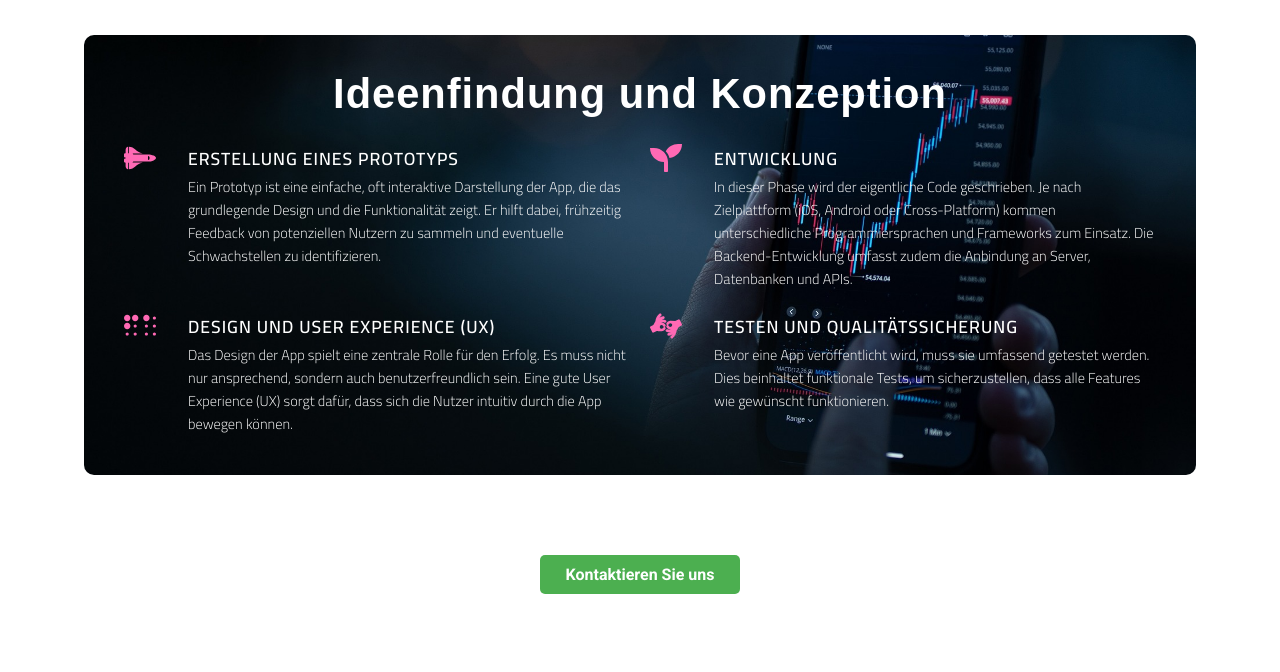
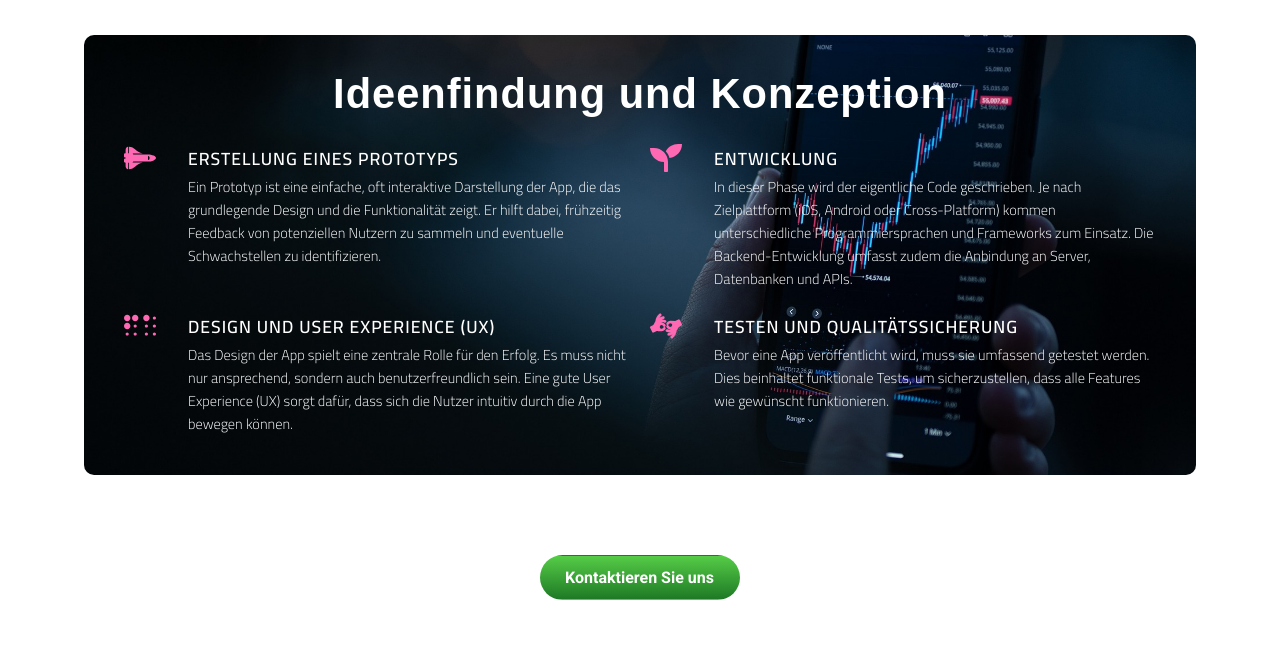
Before and after one commit to yasirshabeer912/check, a plain HTML site: page mobile.html in a window 1280 px wide. Shown: the part 964-1636 px from the top of the page. Drawn offline with nearby package versions, Linux system fonts and the light colour scheme; a web font is replaced by a local one.

Commit message:
fix 5 done

```diff
--- a/mobile.html
+++ b/mobile.html
@@ -33,6 +33,7 @@
     <!-- Canonical URL -->
     <link rel="canonical" href="https://check-gilt-gamma.vercel.app">
     <link rel="icon" href="./assets/favicon.ico" type="image/x-icon">
+    <link href="https://unpkg.com/aos@2.3.1/dist/aos.css" rel="stylesheet">
 
     <script type="application/ld+json">
         {
@@ -104,14 +105,14 @@
 
         <main class="app-page-content">
             <section class="intro">
-                <h2>IOS oder Android Betriebssystem</h2>
+                <h2 data-aos-once="true" data-aos="fade-up" data-aos-duration="1500">IOS oder Android Betriebssystem</h2>
                 <p class="paragraph">Die Entwicklung einer mobile App ist ein komplexer Prozess, der verschiedene Schritte und
                     Technologien umfasst. Am Anfang jeder App-Entwicklung steht eine klare Idee. Es ist wichtig, die
                     Zielgruppe zu definieren und die Funktionen festzulegen, die die App bieten soll.</p>
             </section>
 
             <section class="ideenfindung">
-                <h2>Ideenfindung und Konzeption</h2>
+                <h2 data-aos-once="true" data-aos="fade-up" data-aos-duration="1500">Ideenfindung und Konzeption</h2>
                 <div class="grid-container">
                     <div class="grid-item">
                         <div class="grid-icon">
@@ -223,7 +224,10 @@
     </footer>
 
     <script src="./script.js"></script>
-
+    <script src="https://unpkg.com/aos@2.3.1/dist/aos.js"></script>
+    <script>
+        AOS.init();
+      </script>
 </body>
 
 </html>
--- a/style.css
+++ b/style.css
@@ -898,12 +898,15 @@ video::-moz-media-controls {
     display: block;
     width: 200px;
     margin: 5rem auto;
-    padding: 10px;
-    background-color: #4CAF50;
+    background-image: linear-gradient(180deg, #55CC47 0%, #1E7A25 100%);
+    border-style: solid;
+    border-width: 1px 1px 1px 1px;
+    border-color: rgba(255,255,255,0);
+    border-radius: 30px 30px 30px 30px;
+    padding: 12px 25px 12px 24px;
     color: white;
     text-align: center;
     text-decoration: none;
-    border-radius: 5px;
     font-weight: bold;
 }
 
```
